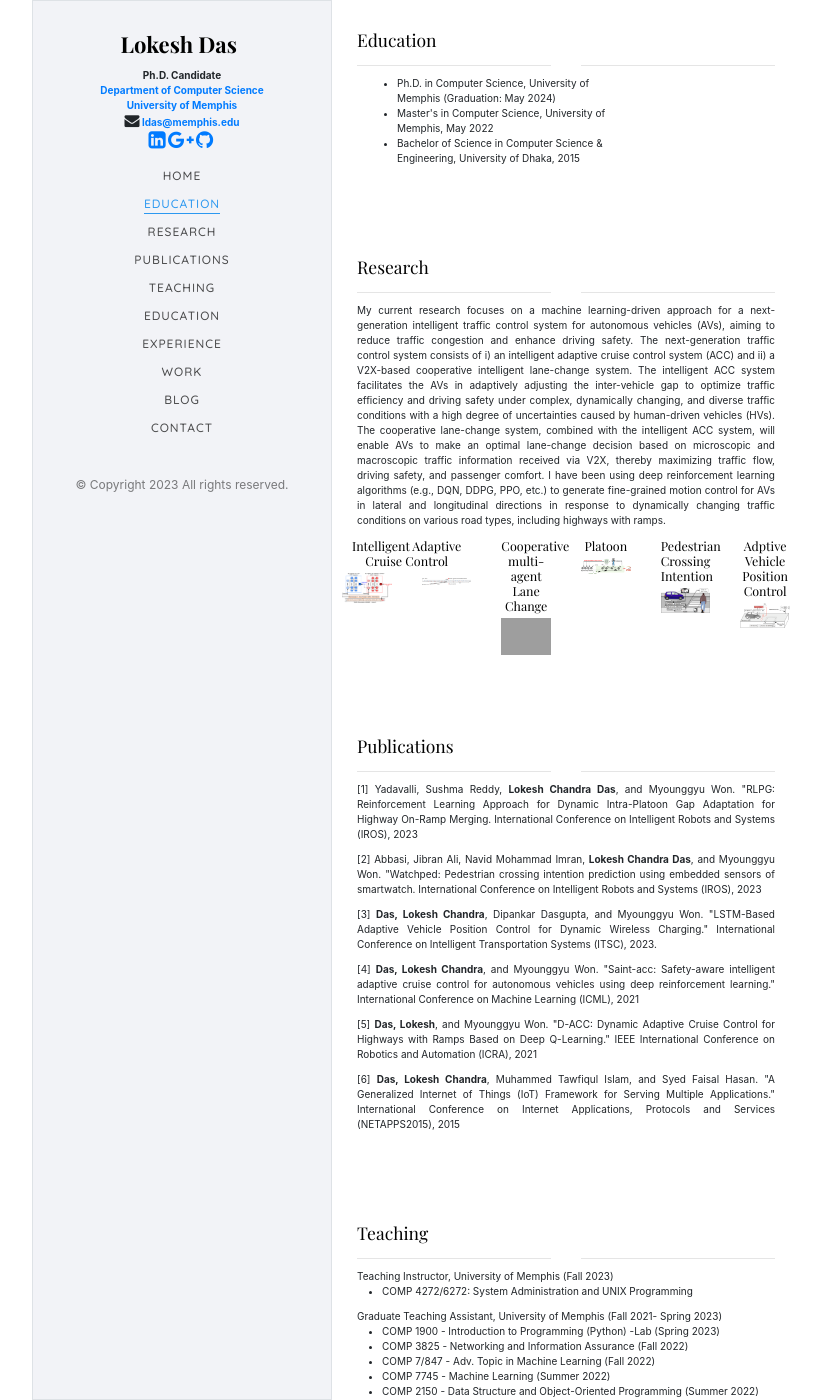
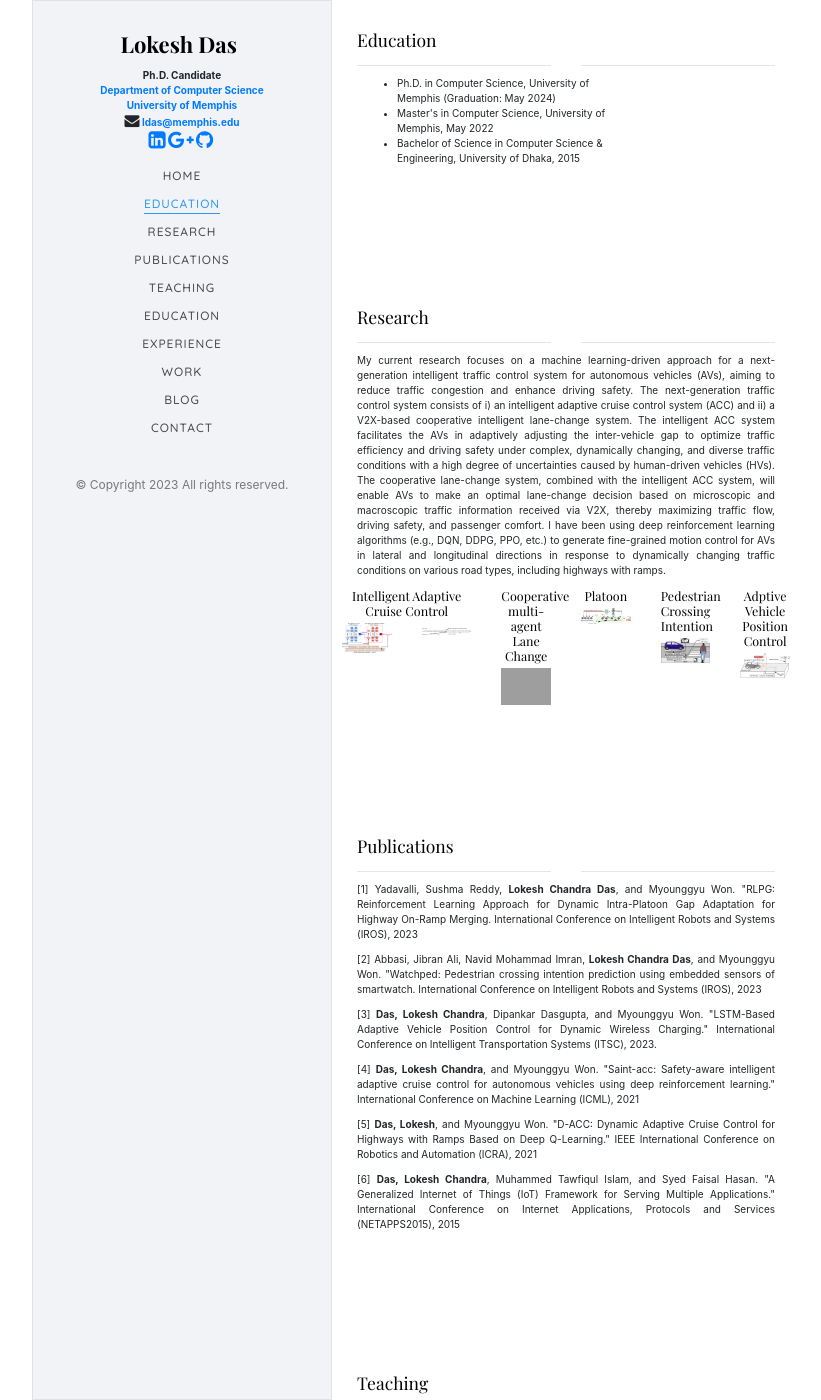
Before and after one commit to lokesh-c-das/lokesh-c-das.github.io, a Jekyll site: the page built from index.md, in a window 1280 px wide and 1400 px high, scrolled down 992 px. Shown: the whole window, without its empty margins (224-1045 px from the left). Built offline with Jekyll 4.4.1, drawn with Linux system fonts in a browser that asks for light colours; nearby versions of some CDN libraries; some web fonts are replaced; library files that are not in the unit come from our copies; grey boxes are pictures that could not be loaded.

Commit message:
main contents modified

```diff
--- a/assets/css/style.css
+++ b/assets/css/style.css
@@ -382,7 +382,7 @@
 .colorlib-research,
 .colorlib-contact {
   padding-top: 4em;
-  padding-bottom: 4em;
+  padding-bottom: 9em;
   clear: both;
   width: 100%;
   display: block; }
```
